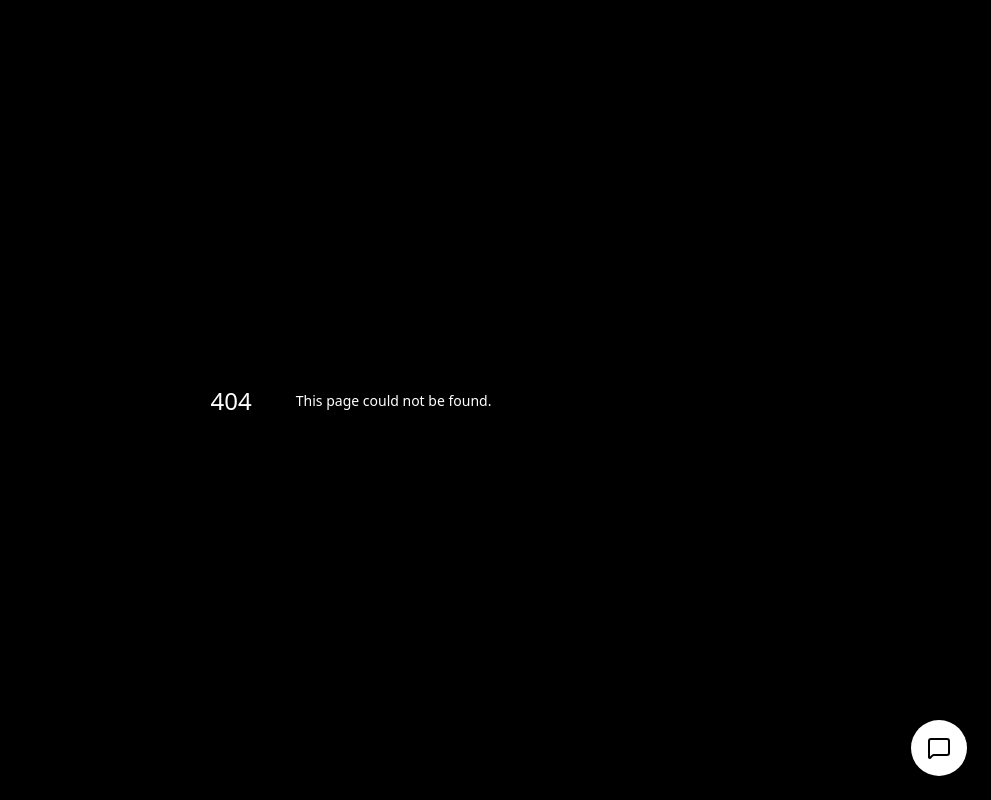
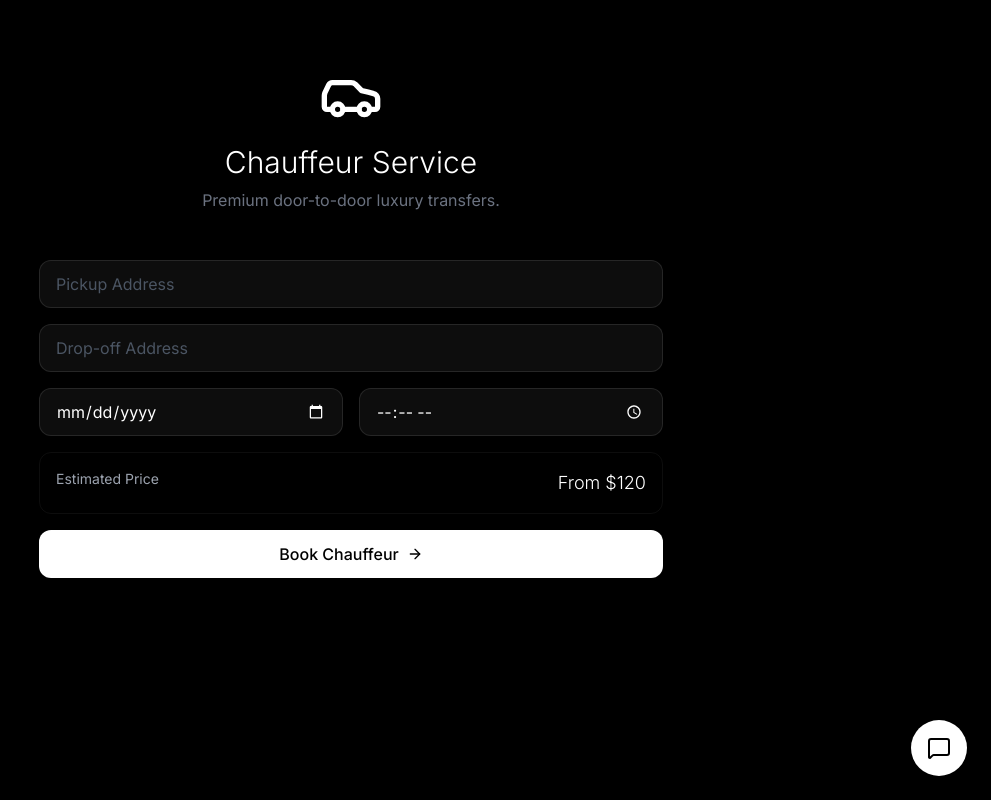
Before and after one commit to Dialo-clouds/CINE-TRAVEL, a Next.js app: page /premium/chauffeur in a window 1280 px wide. Before the commit this address had no page. Shown: the whole page, without its empty margins (289-1280 px from the left). Built offline with nearby package versions, Linux system fonts and the light colour scheme.

Commit message:
28: Premium services - chauffeur, meet & greet, helicopter transfer

```diff
--- /dev/null
+++ b/src/app/premium/chauffeur/page.tsx
@@ -0,0 +1,31 @@
+"use client";
+
+import { useState } from "react";
+import { motion } from "framer-motion";
+import { Car, MapPin, Clock, ArrowRight } from "lucide-react";
+
+export default function ChauffeurPage() {
+  return (
+    <div className="min-h-screen bg-black text-white">
+      <div className="max-w-2xl mx-auto px-6 py-16">
+        <motion.div initial={{ opacity: 0, y: 20 }} animate={{ opacity: 1, y: 0 }}>
+          <div className="text-center mb-12">
+            <Car className="w-16 h-16 text-white mx-auto mb-4" />
+            <h1 className="text-3xl font-light">Chauffeur Service</h1>
+            <p className="text-gray-500 mt-2">Premium door-to-door luxury transfers.</p>
+          </div>
+          <div className="space-y-4">
+            <input type="text" placeholder="Pickup Address" className="w-full h-12 rounded-xl bg-white/5 border border-white/10 px-4 text-white placeholder:text-gray-600 focus:outline-none" />
+            <input type="text" placeholder="Drop-off Address" className="w-full h-12 rounded-xl bg-white/5 border border-white/10 px-4 text-white placeholder:text-gray-600 focus:outline-none" />
+            <div className="grid grid-cols-2 gap-4">
+              <input type="date" className="h-12 rounded-xl bg-white/5 border border-white/10 px-4 text-white focus:outline-none" />
+              <input type="time" className="h-12 rounded-xl bg-white/5 border border-white/10 px-4 text-white focus:outline-none" />
+            </div>
+            <div className="p-4 rounded-xl border border-white/5 flex justify-between"><span className="text-sm text-gray-400">Estimated Price</span><span className="text-lg font-light">From $120</span></div>
+            <button className="w-full h-12 rounded-xl bg-white text-black font-medium hover:bg-gray-200 flex items-center justify-center gap-2">Book Chauffeur <ArrowRight className="w-4 h-4" /></button>
+          </div>
+        </motion.div>
+      </div>
+    </div>
+  );
+}
--- /dev/null
+++ b/src/app/premium/helicopter/page.tsx
@@ -0,0 +1,32 @@
+"use client";
+
+import { motion } from "framer-motion";
+import { Helikopter, MapPin, Clock, ArrowRight } from "lucide-react";
+
+export default function HelicopterPage() {
+  return (
+    <div className="min-h-screen bg-black text-white">
+      <div className="max-w-2xl mx-auto px-6 py-16">
+        <motion.div initial={{ opacity: 0, y: 20 }} animate={{ opacity: 1, y: 0 }}>
+          <div className="text-center mb-12">
+            <span className="text-6xl block mb-4">🚁</span>
+            <h1 className="text-3xl font-light">Helicopter Transfer</h1>
+            <p className="text-gray-500 mt-2">Skip traffic. Arrive in style.</p>
+          </div>
+          <div className="rounded-2xl border border-white/5 bg-white/[0.01] p-6 space-y-4">
+            {[
+              { route: "DXB Airport → Dubai Marina", time: "12 min", price: "$890" },
+              { route: "LHR Airport → Central London", time: "15 min", price: "$1,200" },
+              { route: "JFK Airport → Manhattan", time: "10 min", price: "$950" },
+            ].map(r => (
+              <div key={r.route} className="p-4 rounded-xl border border-white/5 flex items-center justify-between">
+                <div><p className="text-sm font-medium">{r.route}</p><div className="flex items-center gap-3 text-xs text-gray-500 mt-1"><Clock className="w-3 h-3" />{r.time}</div></div>
+                <div className="text-right"><p className="text-lg font-light">{r.price}</p><button className="text-xs text-amber-400 hover:underline mt-1">Book</button></div>
+              </div>
+            ))}
+          </div>
+        </motion.div>
+      </div>
+    </div>
+  );
+}
--- /dev/null
+++ b/src/app/premium/meet-greet/page.tsx
@@ -0,0 +1,37 @@
+"use client";
+
+import { useState } from "react";
+import { motion } from "framer-motion";
+import { User, Clock, ArrowRight, Shield } from "lucide-react";
+
+export default function MeetGreetPage() {
+  const [booked, setBooked] = useState(false);
+
+  return (
+    <div className="min-h-screen bg-black text-white">
+      <div className="max-w-md mx-auto px-6 py-16">
+        <motion.div initial={{ opacity: 0, y: 20 }} animate={{ opacity: 1, y: 0 }}>
+          <div className="text-center mb-10">
+            <User className="w-16 h-16 text-amber-400 mx-auto mb-4" />
+            <h1 className="text-3xl font-light">Meet & Greet</h1>
+            <p className="text-gray-500 mt-2">Personal escort through the airport.</p>
+          </div>
+          {booked ? (
+            <div className="text-center p-8 rounded-2xl border border-emerald-500/20 bg-emerald-500/5">
+              <Shield className="w-12 h-12 text-emerald-400 mx-auto mb-4" />
+              <p className="text-emerald-400 text-lg">Booked!</p>
+              <p className="text-gray-400 text-sm mt-2">Your personal escort will meet you at the terminal entrance.</p>
+            </div>
+          ) : (
+            <div className="rounded-2xl border border-white/5 bg-white/[0.01] p-6 space-y-4">
+              <p className="text-sm text-gray-400">Our Meet & Greet service includes:</p>
+              {["Personal escort from curb to gate", "Fast-track through security", "Lounge access included", "Priority boarding"].map(f => <div key={f} className="flex items-center gap-2 text-sm"><div className="w-1.5 h-1.5 rounded-full bg-amber-400" />{f}</div>)}
+              <div className="flex justify-between font-medium pt-3 border-t border-white/5"><span>Price</span><span>$199/person</span></div>
+              <button onClick={() => setBooked(true)} className="w-full h-12 rounded-xl bg-amber-500 text-black font-semibold hover:bg-amber-400 flex items-center justify-center gap-2">Book Meet & Greet <ArrowRight className="w-4 h-4" /></button>
+            </div>
+          )}
+        </motion.div>
+      </div>
+    </div>
+  );
+}
```
